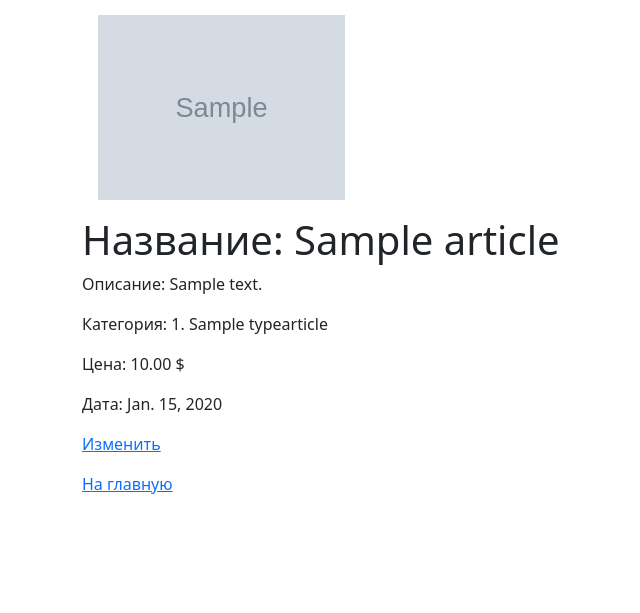
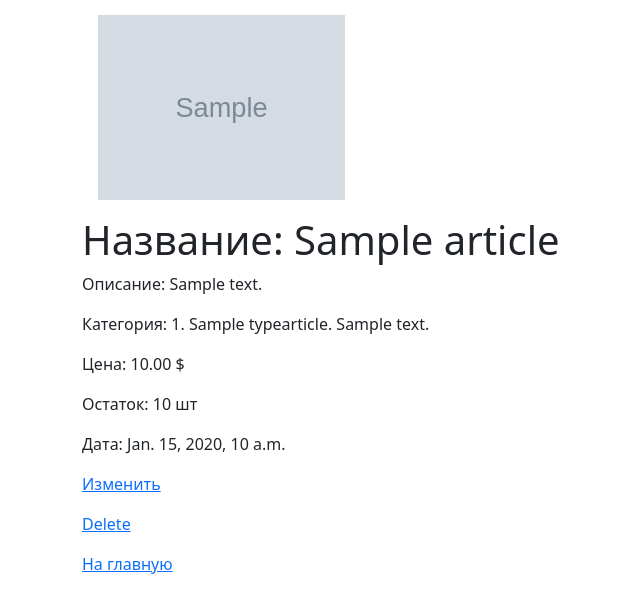
Before and after one commit to jumgal23/homework54, a Django app: page /products/1/ in a window 1280 px wide. Shown: the part 57-670 px from the top of the page, without its empty margins (0-640 px from the left). Run offline with Django 5.2, Linux system fonts and the light colour scheme; tables that the repository leaves empty hold one stand-in row (values such as "Sample post"); grey boxes marked "Sample" are stand-in pictures.

Commit message:
лабороторная работа №56

```diff
--- a/source/shop/admin.py
+++ b/source/shop/admin.py
@@ -11,7 +11,7 @@ class TypeArticleAdmin(admin.ModelAdmin):
 
 admin.site.register(Article)
 class ArticleAdmin(admin.ModelAdmin):
-    list_display = ['id', 'name', 'description', 'type', 'created_at', 'price', 'image']
+    list_display = ['id', 'name', 'description', 'type', 'created_at', 'price', 'image', 'stock']
     list_display_links = ['id', 'name', 'description']
     search_fields = ['id', 'name']
     fields = ['name', 'description', 'created_at', 'detailed_description']
--- a/source/shop/forms.py
+++ b/source/shop/forms.py
@@ -11,4 +11,4 @@ class TypeArticleForm(forms.ModelForm):
 class ArticleForm(forms.ModelForm):
     class Meta:
         model = Article
-        fields = ['name', 'description', 'type', 'price', 'image']
+        fields = ['name', 'description', 'type', 'price','stock' , 'image']
--- a/source/shop/models.py
+++ b/source/shop/models.py
@@ -7,16 +7,19 @@ class TypeArticle(models.Model):
     description = models.TextField(max_length=400, null=True, blank=True, verbose_name='Описание')
 
     def __str__(self):
-        return f'{self.id}. {self.title}'
+        return f'{self.id}. {self.title}. {self.description}'
 
+    def get_absolute_url(self):
+        return reverse('category_edit_view', args=[str(self.id)])
 
 class Article(models.Model):
     name = models.CharField(max_length=100, verbose_name="Название")
     description = models.TextField(max_length=3000, null=True, blank=True, verbose_name='Описание')
     type = models.ForeignKey('shop.TypeArticle', on_delete=models.RESTRICT, verbose_name='Тип', related_name='articles')
-    created_at = models.DateField(verbose_name='Дата выполнения', auto_now_add=True)
-    price = models.DecimalField(max_digits=10, decimal_places=2, verbose_name='Цена')
+    created_at = models.DateTimeField(verbose_name='Дата выполнения', auto_now_add=True)
+    price = models.DecimalField(max_digits=7, decimal_places=2, verbose_name='Цена')
     image = models.URLField(max_length=1000, verbose_name='Изображение')
+    stock = models.PositiveIntegerField(default=0, verbose_name='Количество')
 
     def __str__(self):
         return f'{self.id}. {self.description}. {self.name}'
--- a/source/shop/templates/product_view.html
+++ b/source/shop/templates/product_view.html
@@ -10,7 +10,9 @@
     <p>Описание: {{ article.description }}</p>
     <p>Категория: {{ article.type }}</p>
     <p> Цена: {{ article.price }} $</p>
+    <p> Остаток: {{ article.stock }} шт</p>
     <p> Дата: {{ article.created_at }}</p>
     <p><a href="{% url 'product_edit_view' pk=article.id %}">Изменить</a></p>
+    <p><a href="{% url 'delete_view' pk=article.id %}">Delete</a></p>
     <p><a href="{% url 'products_view' %}">На главную</a></p>
 {% endblock %}
--- a/source/shop/templates/products_view.html
+++ b/source/shop/templates/products_view.html
@@ -13,6 +13,7 @@
                         <h5 class="card-title">Название: {{ article.name }}</h5>
                         <h6 class="card-subtitle mb-2 text-body-secondary">Категория: {{ article.type }}</h6>
                         <p class="card-text">Цена: {{ article.price }} $</p>
+                        <p class="card-text">Цена: {{ article.stock }} $</p>
                         <a href="{% url 'product_view' pk=article.id %}" class="card-link">Подробнее...</a>
                     </div>
                 </div>
--- a/source/shop/urls.py
+++ b/source/shop/urls.py
@@ -1,15 +1,16 @@
 from django.urls import path,reverse
-from .views import products_view, product_view, category_add_view, product_add_view, categories_view, category_edit_view, product_edit_view
+from .views import (products_view, product_view, category_add_view, product_add_view,
+                    categories_view, category_edit_view, product_edit_view, delete_view)
 
 urlpatterns = [
     path('', products_view, name='products_view'),
-    path('products/', product_view, name='product_view'),
     path('products/<int:pk>/', product_view, name='product_view'),
     path('categories/add/', category_add_view, name='category_add_view'),
     path('products/add/', product_add_view, name='product_add_view'),
     path('categories/', categories_view, name='categories_view'),
     path('categories/<int:pk>/edit/', category_edit_view, name='category_edit_view'),
     path('products/<int:pk>/edit/', product_edit_view, name='product_edit_view'),
+    path('products/<int:pk>/delete/', delete_view, name='delete_view'),
 ]
 
 
--- a/source/shop/views.py
+++ b/source/shop/views.py
@@ -4,7 +4,7 @@ from .forms import ArticleForm, TypeArticleForm
 
 
 def products_view(request):
-    articles = Article.objects.all()
+    articles = Article.objects.filter(stock__gt=0).order_by('type', 'name')
     return render(request, 'products_view.html', {'articles': articles})
 
 
@@ -62,3 +62,12 @@ def product_edit_view(request, pk):
     else:
         form = ArticleForm(instance=article)
     return render(request, 'product_edit_view.html', {'form': form, 'article': article})
+
+
+def delete_view(request, pk):
+    article = get_object_or_404(Article, pk=pk)
+    if request.method == 'POST':
+        article.delete()
+        return redirect('products_view')
+
+    return render(request, 'delete.html', {'article': article})
```
Also changed, not shown: source/shop/templates/delete.html (added, +11 -0 lines), source/shop/templates/category_edit_view.html (line endings or trailing spaces).
